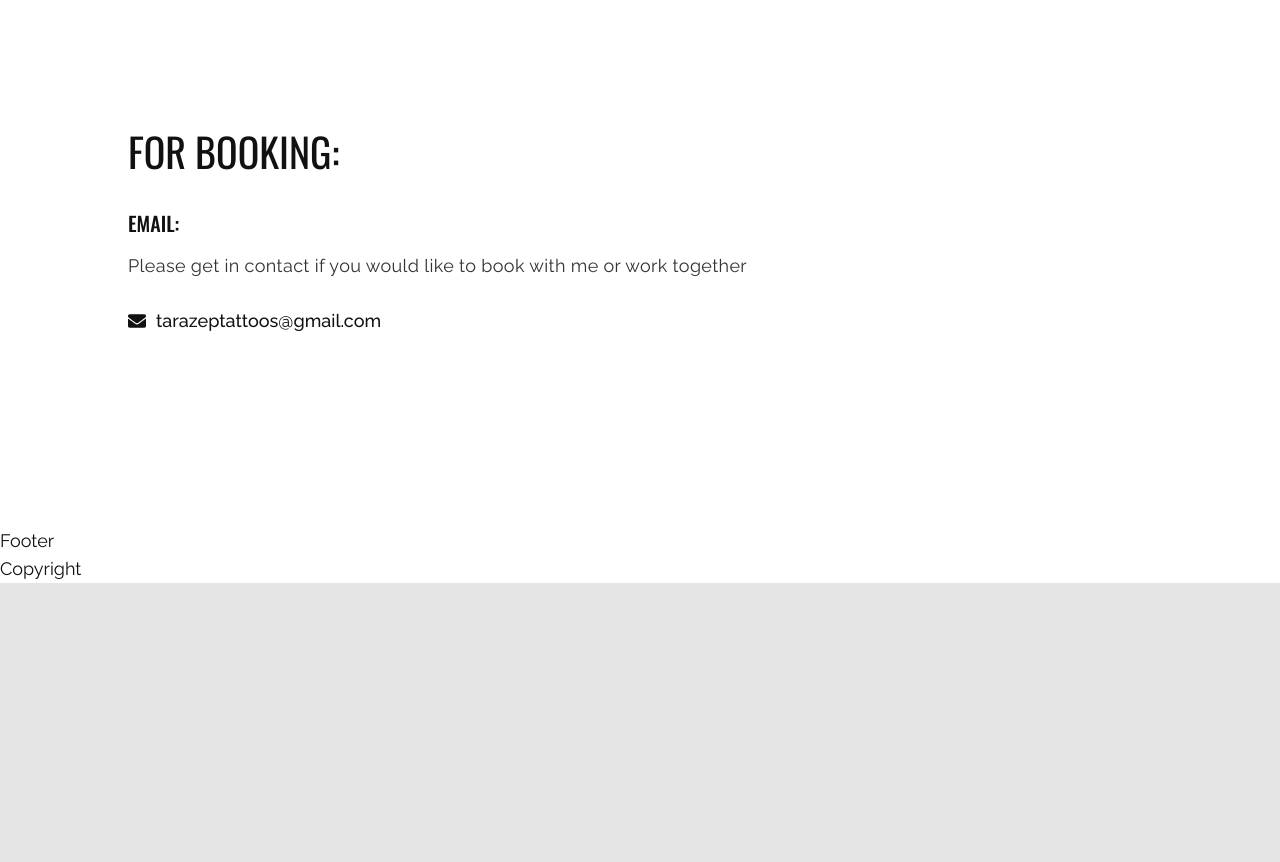
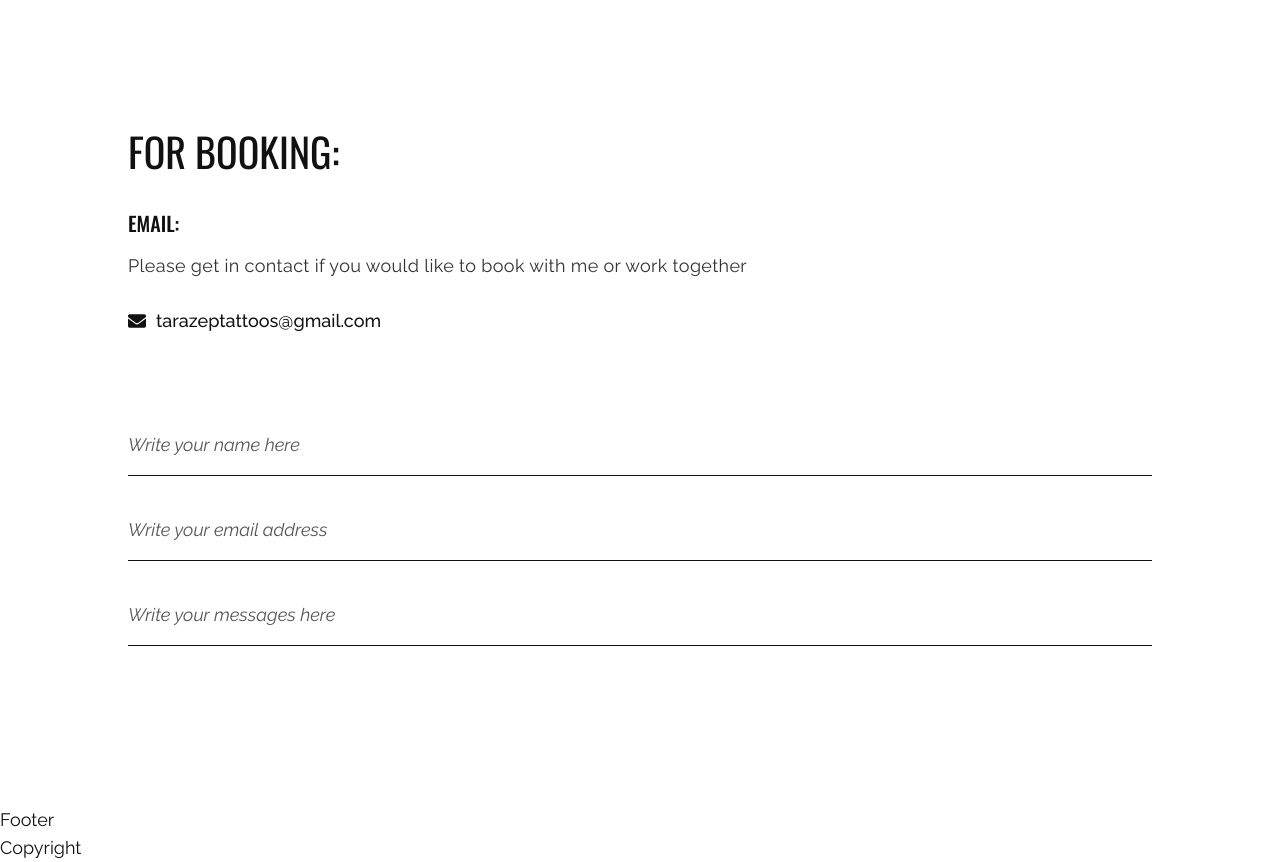
Before and after one commit to Zym0tic/tara-zep-portfolio, a React (Create React App) app: page / in a window 1280 px wide. Shown: the part 2220-3082 px from the top of the page. Before the commit the page ends 2803 px from the top, so only its background shows below. Built offline with nearby package versions, Linux system fonts and the light colour scheme; the HTML template or start-up script is replaced by a standard one; a web font is replaced by a local one.

Commit message:
add contact form

```diff
--- a/package.json
+++ b/package.json
@@ -1,6 +1,7 @@
 {
   "name": "tara-zep-site",
   "version": "0.1.0",
+  "homepage": "https://zym0tic.github.io/tara-zep-portfolio",
   "private": true,
   "dependencies": {
     "@testing-library/jest-dom": "^5.16.5",
@@ -10,6 +11,8 @@
     "web-vitals": "^2.1.4"
   },
   "scripts": {
+    "predeploy": "npm run build",
+    "deploy": "gh-pages -d build",
     "start": "react-scripts start",
     "build": "react-scripts build",
     "test": "react-scripts test",
@@ -36,6 +39,7 @@
   "devDependencies": {
     "autoprefixer": "^10.4.12",
     "framer-motion": "^7.5.2",
+    "gh-pages": "^4.0.0",
     "postcss": "^8.4.16",
     "react": "^18.2.0",
     "react-circular-progressbar": "^2.1.0",
--- a/src/components/Contact.js
+++ b/src/components/Contact.js
@@ -12,9 +12,9 @@ const Contact = () => {
   return (
     <section className="section">
       <div className="container mx-auto">
-        <div>
+        <div className="flex flex-col xl:flex-row gap-y-16">
           {/* text */}
-          <div>
+          <div className="flex-1">
             {/* title */}
             <h2 className="h2 max-w-[490px]">{title}</h2>
             {/* info items */}
@@ -24,20 +24,44 @@ const Contact = () => {
               return (
                 <div key={index}>
                   {/* title */}
-                  <div className="font-primary uppercase font-medium text-xl mb-3">{title}</div>
+                  <div className="font-primary uppercase font-medium text-xl mb-3">
+                    {title}
+                  </div>
                   {/* subtitle */}
-                  <div className="mb-6 text-[#333] leading-[187%] tracking-[0.02em]">{subtitle}</div>
+                  <div className="mb-6 text-[#333] leading-[187%] tracking-[0.02em]">
+                    {subtitle}
+                  </div>
                   {/* address, phone and email */}
-                  <div className='flex flex-col gap-y-3 mb-8'>
+                  <div className="flex flex-col gap-y-3 mb-8">
                     {/* email */}
                     <div className="flex items-center gap-[10px]">
-                    <div>{email.icon}</div>
-                    <div className="font-medium">{email.address}</div>
+                      <div>{email.icon}</div>
+                      <div className="font-medium">{email.address}</div>
                     </div>
                   </div>
                 </div>
               );
             })}
+          </div>
+          {/* form */}
+          <div className="">
+            <form className="flex flex-col gap-y-10 w-full">
+              <input
+                className="border-b border-dark placeholder:text-[#555] italic trackingg-[0.06em] outline-none pb-4"
+                placeholder={form.name}
+                type="text"
+              />
+              <input
+                className="border-b border-dark placeholder:text-[#555] italic trackingg-[0.06em] outline-none pb-4"
+                placeholder={form.email}
+                type="text"
+              />
+              <input
+                className="border-b border-dark placeholder:text-[#555] italic trackingg-[0.06em] outline-none pb-4"
+                placeholder={form.message}
+                type="text"
+              />
+            </form>
           </div>
         </div>
       </div>
```
Also changed, not shown: 1 other file (tests, documents, lock files or other folders).
